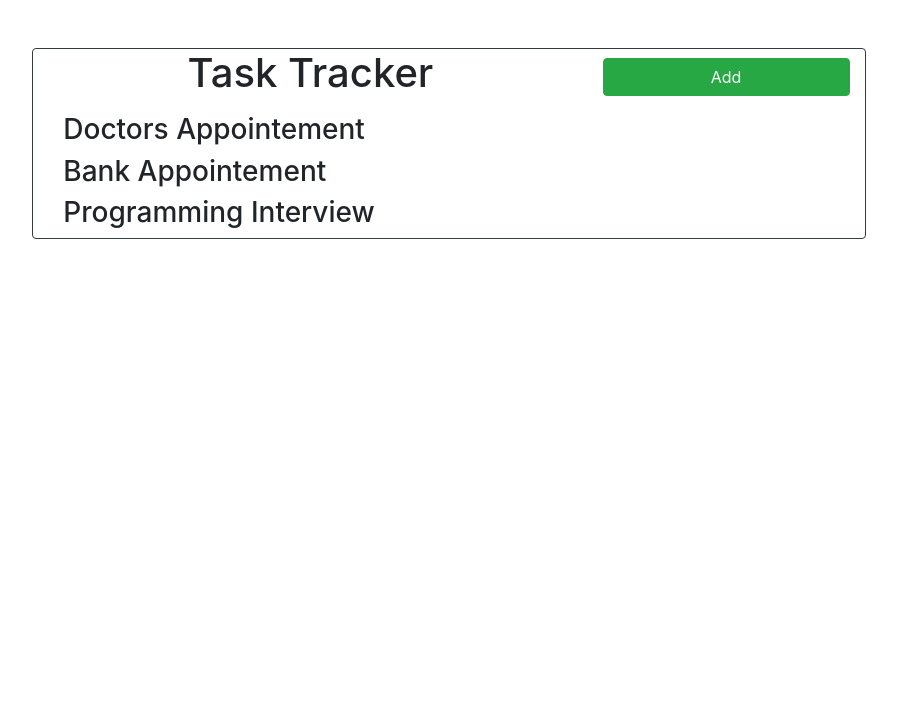
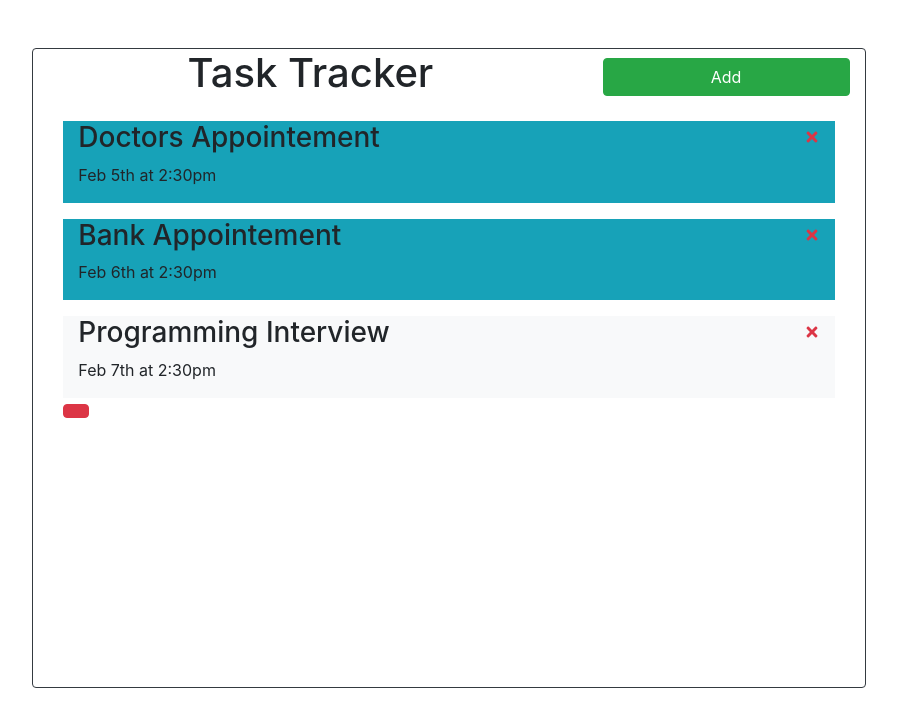
Before and after one commit to afoster44/React-Task-Tracker, a React (Create React App) app: page / in a window 1280 px wide. Shown: the top 726 px of the page, without its empty margins (191-1088 px from the left). Built offline with nearby package versions, Linux system fonts and the light colour scheme.

Commit message:
Added double click to set reminders and delete

```diff
--- a/package.json
+++ b/package.json
@@ -9,6 +9,7 @@
     "bootstrap": "^5.0.1",
     "react": "^17.0.2",
     "react-dom": "^17.0.2",
+    "react-icons": "^4.2.0",
     "react-scripts": "4.0.3",
     "web-vitals": "^1.1.2"
   },
--- a/src/App.js
+++ b/src/App.js
@@ -1,5 +1,6 @@
 import Header from "./components/Header";
 import Tasks from "./components/Tasks";
+import Modal from "./components/Modal";
 import { useState } from "react";
 
 function App() {
@@ -17,22 +18,52 @@ function App() {
       reminder: true,
     },
     {
-      id: 1,
+      id: 3,
       text: "Programming Interview",
       day: "Feb 7th at 2:30pm",
       reminder: false,
     },
   ]);
 
+  // Delete Task
+
+  function deleteTask(id) {
+    setTasks(tasks.filter((task) => task.id !== id));
+  }
+
+  function addTask(task) {
+    setTasks(tasks.map((task) => [...tasks, task]));
+  }
+
+  const toggleReminder = (id) => {
+    setTasks(
+      tasks.map((task) =>
+        task.id === id ? { ...task, reminder: !task.reminder } : task
+      )
+    );
+  };
+
   return (
     <div className="App">
       <div className="container-fluid">
-        <div className="col-sm-8 offset-2 mt-5 card border-dark">
+        <div
+          style={{ minHeight: "80vh" }}
+          className="col-sm-8 offset-2 mt-5 card border-dark"
+        >
           <Header />
           <div className="col-12">
-            <div className="row">
-              <Tasks tasks={tasks} />
-            </div>
+            {tasks.length > 0 ? (
+              <Tasks
+                onToggle={toggleReminder}
+                tasks={tasks}
+                onDelete={deleteTask}
+              />
+            ) : (
+              "No tasks available"
+            )}
+          </div>
+          <div className="col-12">
+            <Modal />
           </div>
         </div>
       </div>
--- /dev/null
+++ b/src/components/Modal.js
@@ -0,0 +1,91 @@
+const Modal = () => {
+  return (
+    <div>
+      <i
+        class="fa fa-plus btn btn-danger"
+        aria-hidden="true"
+        type="button"
+        data-toggle="modal"
+        data-target="#exampleModal"
+      ></i>
+      <div
+        class="modal fade"
+        id="exampleModal"
+        tabindex="-1"
+        role="dialog"
+        aria-labelledby="exampleModalLabel"
+        aria-hidden="true"
+      >
+        <div class="modal-dialog" role="document">
+          <div class="modal-content">
+            <div class="modal-header">
+              <h5 class="modal-title" id="exampleModalLabel">
+                Make a new Vault please :P
+              </h5>
+              <button
+                type="button"
+                class="close"
+                data-dismiss="modal"
+                aria-label="Close"
+              >
+                <span aria-hidden="true">&times;</span>
+              </button>
+            </div>
+            <div class="modal-body">
+              <form>
+                <div class="mb-3">
+                  <label for="exampleInputEmail1" class="form-label">
+                    Email address
+                  </label>
+                  <input
+                    type="email"
+                    class="form-control"
+                    id="exampleInputEmail1"
+                    aria-describedby="emailHelp"
+                  />
+                  <div id="emailHelp" class="form-text">
+                    We'll never share your email with anyone else.
+                  </div>
+                </div>
+                <div class="mb-3">
+                  <label for="exampleInputPassword1" class="form-label">
+                    Password
+                  </label>
+                  <input
+                    type="password"
+                    class="form-control"
+                    id="exampleInputPassword1"
+                  />
+                </div>
+                <div class="mb-3 form-check">
+                  <input
+                    type="checkbox"
+                    class="form-check-input"
+                    id="exampleCheck1"
+                  />
+                  <label class="form-check-label" for="exampleCheck1">
+                    Check me out
+                  </label>
+                </div>
+                <button type="submit" class="btn btn-primary">
+                  Submit
+                </button>
+              </form>
+            </div>
+            <div class="modal-footer">
+              <button
+                type="button"
+                class="btn btn-secondary"
+                data-dismiss="modal"
+              >
+                Close
+              </button>
+            </div>
+          </div>
+        </div>
+      </div>
+    </div>
+  );
+};
+
+export default Modal;
--- /dev/null
+++ b/src/components/Task.js
@@ -0,0 +1,22 @@
+import { FaTimes } from "react-icons/fa";
+
+const Task = ({ task, onDelete, onToggle }) => {
+  return (
+    <div
+      className={`row ${task.reminder ? "bg-info" : "bg-light"}`}
+      onDoubleClick={() => onToggle(task.id)}
+    >
+      <div className="col-sm-8">
+        <h3>{task.text}</h3>
+      </div>
+      <div className="col-sm-4 d-flex justify-content-end mt-2">
+        <FaTimes onClick={() => onDelete(task.id)} className="text-danger" />
+      </div>
+      <div className="col-12">
+        <p>{task.day}</p>
+      </div>
+    </div>
+  );
+};
+
+export default Task;
--- a/src/components/Tasks.js
+++ b/src/components/Tasks.js
@@ -1,9 +1,16 @@
-const Tasks = ({ tasks }) => {
+import Task from "./Task";
+
+const Tasks = ({ tasks, onDelete, onToggle }) => {
   return (
     <div>
       {tasks.map((task) => (
-        <div className="col-12 mt-2">
-          <h3 key={task.id}>{task.text}</h3>
+        <div className="col-12 mt-3">
+          <Task
+            onToggle={onToggle}
+            key={task.id}
+            task={task}
+            onDelete={onDelete}
+          />
         </div>
       ))}
     </div>
```
Also changed, not shown: 1 other file (tests, documents, lock files or other folders).
